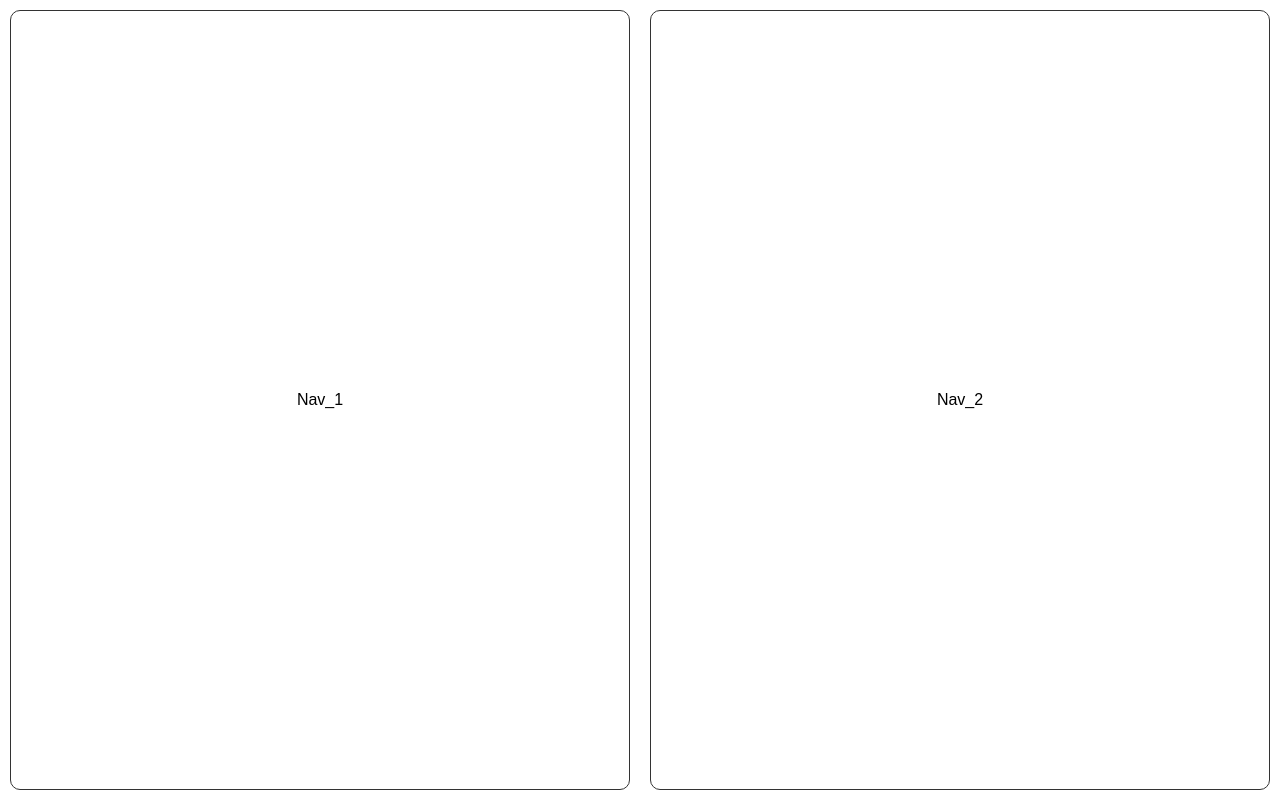
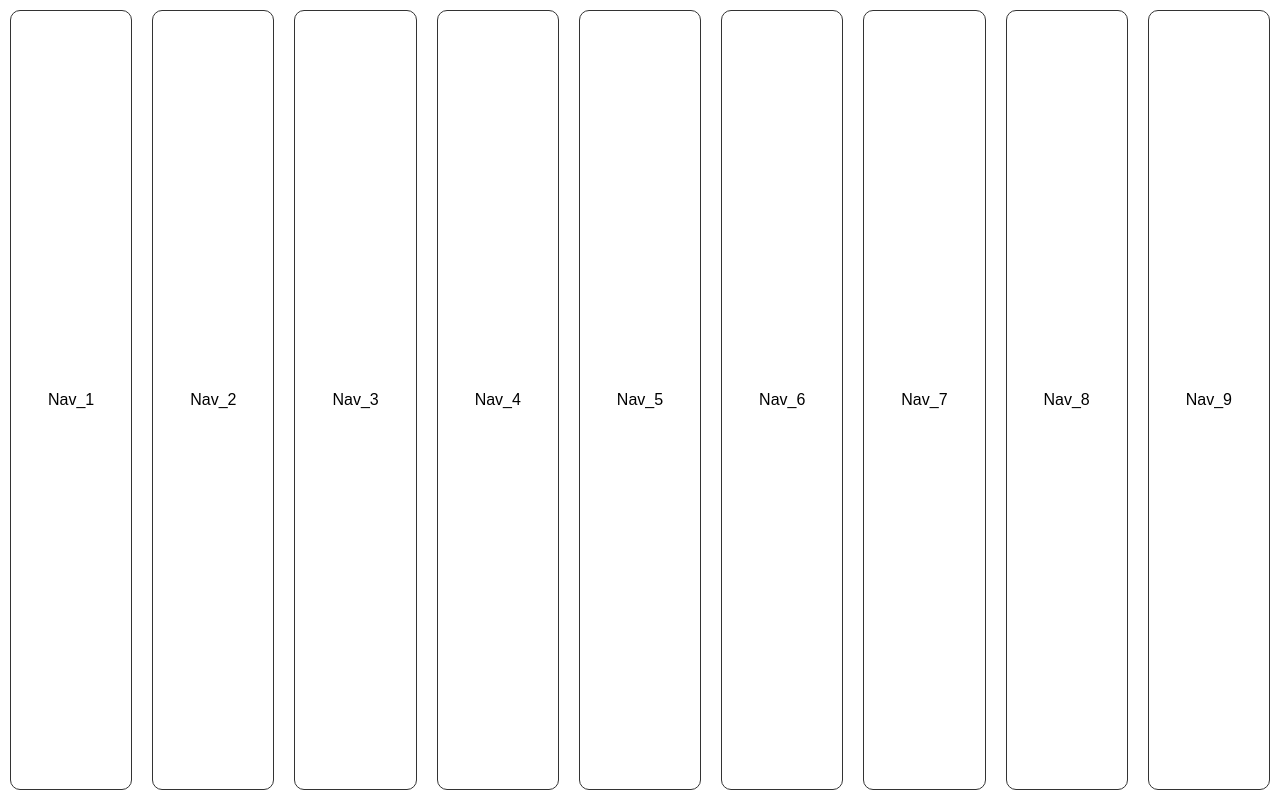
Before and after one commit to SwedishAISolutions/magic-gui, a plain HTML site: page index.html in a window 1280 px wide. Drawn offline with Linux system fonts and the light colour scheme.

Commit message:
Add files via upload

```diff
--- a/index.html
+++ b/index.html
@@ -58,13 +58,13 @@
       nodes: [
         { id: "Nav_1", fields: { label: "Nav_1", listDirection: "H", recursiveChildren: false, alwaysRender: false } },
         { id: "Nav_2", fields: { label: "Nav_2", listDirection: "H", recursiveChildren: false, alwaysRender: false } },
-        { id: "Nav_3", fields: { label: "Nav_3", listDirection: "H", recursiveChildren: false, alwaysRender: false } },
-        { id: "Nav_4", fields: { label: "Nav_4", listDirection: "H", recursiveChildren: false, alwaysRender: false } },
-        { id: "Nav_5", fields: { label: "Nav_5", listDirection: "H", recursiveChildren: false, alwaysRender: false } },
-        { id: "Nav_6", fields: { label: "Nav_6", listDirection: "H", recursiveChildren: false, alwaysRender: false } },
-        { id: "Nav_7", fields: { label: "Nav_7", listDirection: "H", recursiveChildren: false, alwaysRender: false } },
-        { id: "Nav_8", fields: { label: "Nav_8", listDirection: "H", recursiveChildren: false, alwaysRender: false } },
-        { id: "Nav_9", fields: { label: "Nav_9", listDirection: "H", recursiveChildren: false, alwaysRender: false } },
+        { id: "Nav_3", fields: { label: "Nav_3", listDirection: "H", recursiveChildren: false, alwaysRender: true } },
+        { id: "Nav_4", fields: { label: "Nav_4", listDirection: "H", recursiveChildren: false, alwaysRender: true } },
+        { id: "Nav_5", fields: { label: "Nav_5", listDirection: "H", recursiveChildren: false, alwaysRender: true } },
+        { id: "Nav_6", fields: { label: "Nav_6", listDirection: "H", recursiveChildren: false, alwaysRender: true } },
+        { id: "Nav_7", fields: { label: "Nav_7", listDirection: "H", recursiveChildren: false, alwaysRender: true } },
+        { id: "Nav_8", fields: { label: "Nav_8", listDirection: "H", recursiveChildren: false, alwaysRender: true } },
+        { id: "Nav_9", fields: { label: "Nav_9", listDirection: "H", recursiveChildren: false, alwaysRender: true } },
         { id: "Kanban_1", fields: { label: "Kanban_1", listDirection: "V", recursiveChildren: false, alwaysRender: false } },
         { id: "Kanban_2", fields: { label: "Kanban_2", listDirection: "V", recursiveChildren: false, alwaysRender: false } },
         { id: "Kanban_3", fields: { label: "Kanban_3", listDirection: "V", recursiveChildren: false, alwaysRender: false } },
```
